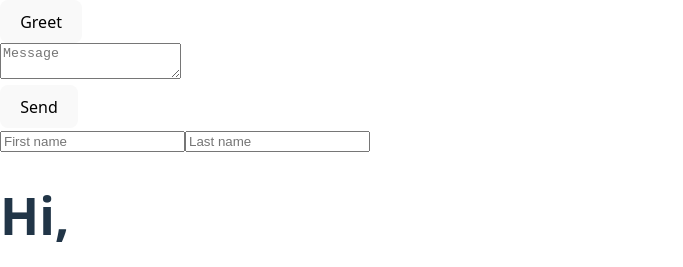
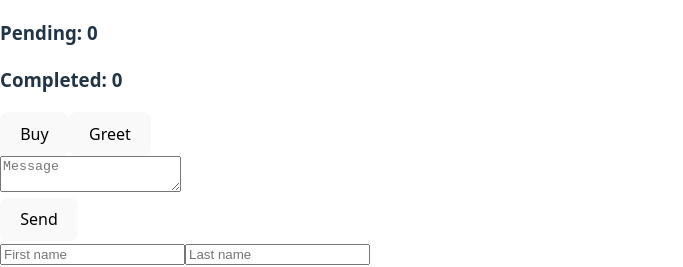
Before and after one commit to eirosiuss/30-Days-of-Javascript, a React (Vite) app in the folder passing-props-to-component/: page / in a window 1280 px wide. Shown: the top 267 px of the page, without its empty margins (0-683 px from the left). Built offline with nearby package versions, Linux system fonts and the light colour scheme.

Commit message:
Fix a request counter

```diff
--- a/passing-props-to-component/src/App.jsx
+++ b/passing-props-to-component/src/App.jsx
@@ -12,6 +12,7 @@
 import Form from './Form.jsx'
 import FeedbackForm from './FeedbackForm.jsx'
 import FeedbackFormTwo from './FeedbackFormTwo.jsx'
+import RequestTracker from './RequestTracker.jsx'
 
 function getImageUrl(imageId, size = "s") {
   return "https://i.imgur.com/" + imageId + size + ".jpg";
@@ -101,6 +102,7 @@
 function App() {
   return (
     <>
+    <RequestTracker/>
     <FeedbackFormTwo/>
     <FeedbackForm/>
     <Form/>
--- /dev/null
+++ b/passing-props-to-component/src/RequestTracker.jsx
@@ -0,0 +1,33 @@
+import { useState } from 'react';
+
+export default function RequestTracker() {
+  const [pending, setPending] = useState(0);
+  const [completed, setCompleted] = useState(0);
+
+  async function handleClick() {
+    setPending(p => p + 1);
+    await delay(3000);
+    setPending(p => p - 1);
+    setCompleted(c => c + 1);
+  }
+
+  return (
+    <>
+      <h3>
+        Pending: {pending}
+      </h3>
+      <h3>
+        Completed: {completed}
+      </h3>
+      <button onClick={handleClick}>
+        Buy
+      </button>
+    </>
+  );
+}
+
+function delay(ms) {
+  return new Promise(resolve => {
+    setTimeout(resolve, ms);
+  });
+}
```
